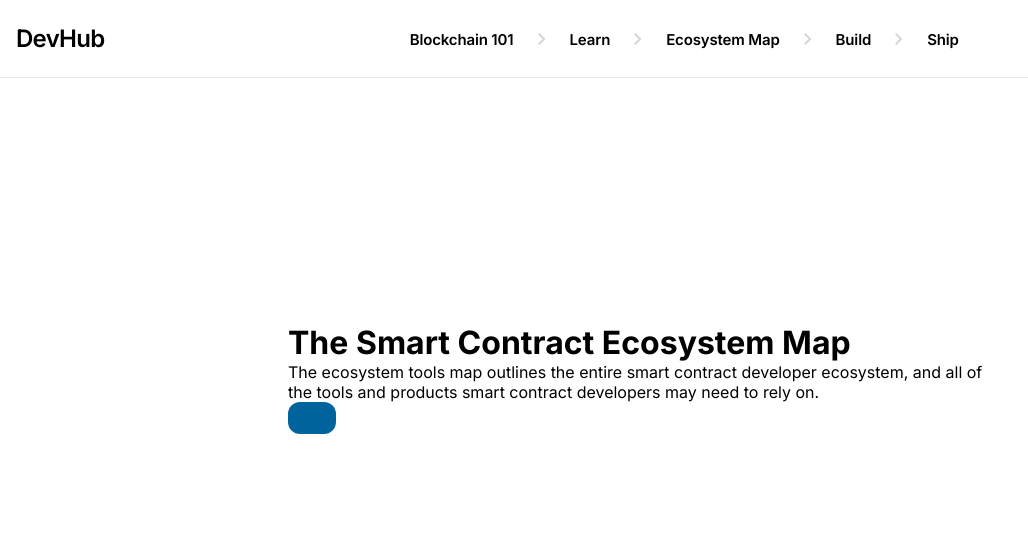
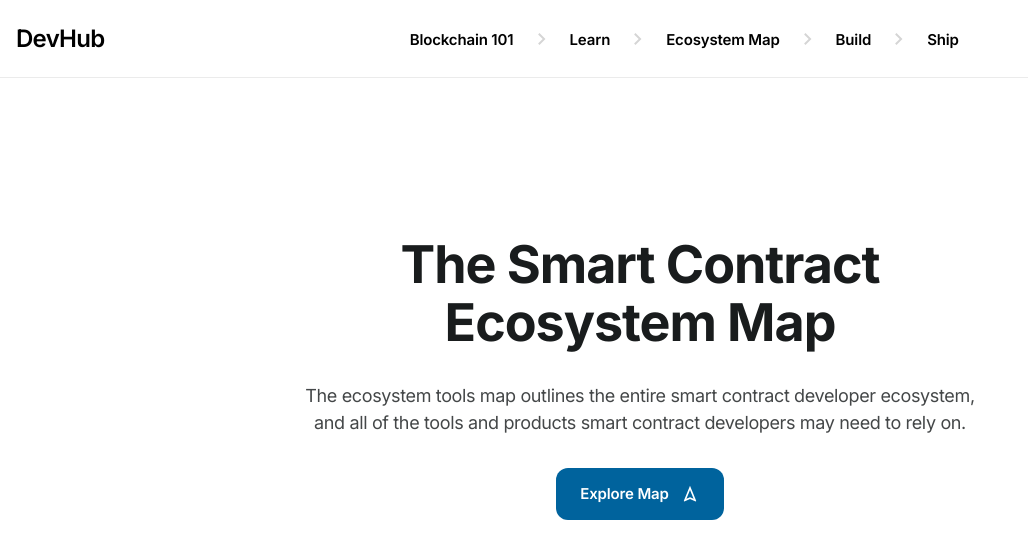
Before and after one commit to smartcontractkit/blockchain-developer-hub, a Next.js app: page /ecosystem-map/EcosystemMap in a window 1280 px wide. Shown: the top 558 px of the page, without its empty margins (0-1028 px from the left). Built offline with nearby package versions, Linux system fonts and the light colour scheme.

Commit message:
Feat: Ecosystem page completed, explore map link opens new tab

```diff
--- a/pages/ecosystem-map/EcosystemMap.jsx
+++ b/pages/ecosystem-map/EcosystemMap.jsx
@@ -13,7 +13,15 @@ function EcosystemMap() {
             The ecosystem tools map outlines the entire smart contract developer ecosystem, and all of the tools and
             products smart contract developers may need to rely on.
           </p>
-          <NavLink type="primary" />
+          <NavLink
+            to="https://smartcontractecosystem.com/"
+            type="primary"
+            text="Explore Map"
+            iconPosition="right"
+            icon="map-pointer.svg"
+            target="_blank"
+            rel="noopener noreferrer"
+          />
         </div>
       </main>
     </div>
--- a/pages/ecosystem-map/EcosystemMap.module.css
+++ b/pages/ecosystem-map/EcosystemMap.module.css
@@ -4,11 +4,34 @@
   display: flex;
   justify-content: center;
   align-items: center;
-  padding-inline: 2rem;
+  padding-inline: 1rem;
 }
 
 .content {
   width: 100%;
+}
+
+.content h1,
+.content p {
+  text-align: center;
+  letter-spacing: -0.02em;
+}
+
+.content h1 {
+  font-weight: bold;
+  font-size: 3.25rem;
+  line-height: 111%;
+  color: var(--neural-950-color);
+}
+
+.content p {
+  font-size: 1.125rem;
+  line-height: 147%;
+  color: var(--neural-800-color);
+  margin: 2rem 0;
+}
+.content > * {
+  margin-inline: auto;
 }
 
 @media (min-width: 1024px) {
```
